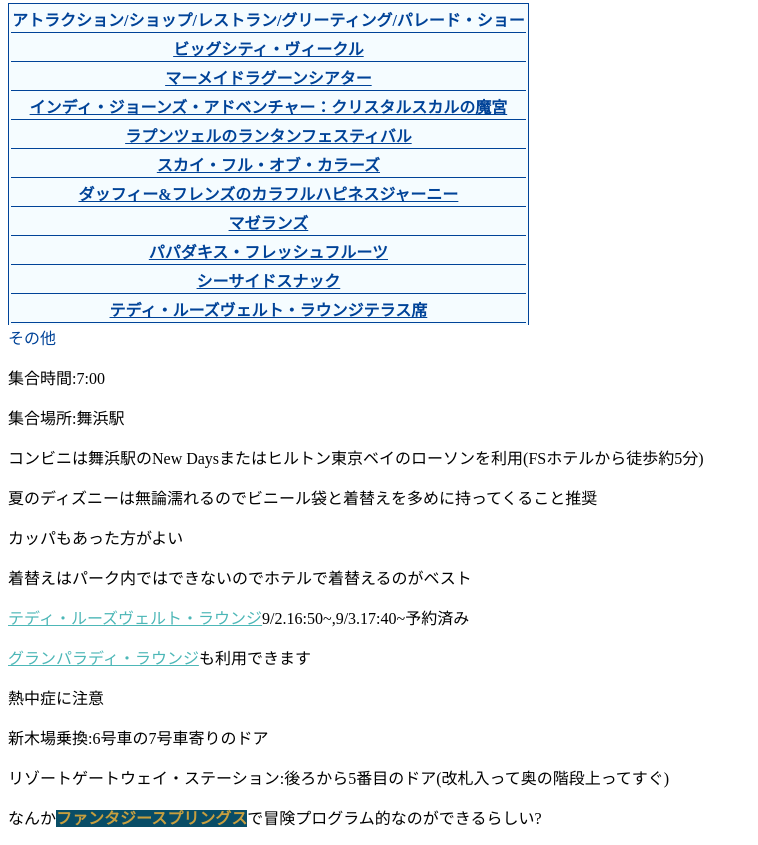
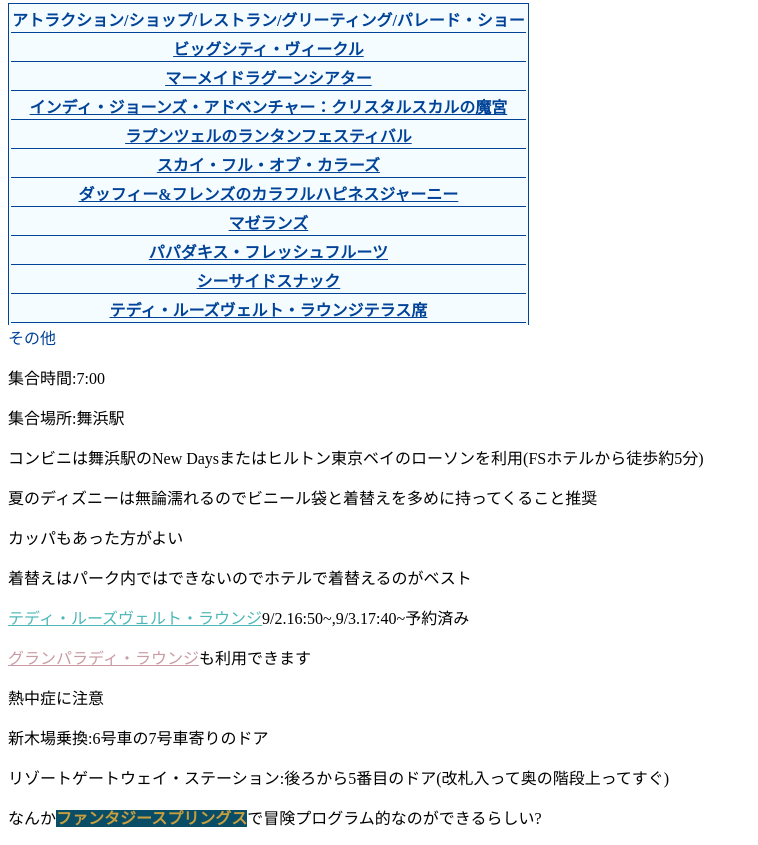
Before and after one commit to Menten9999/TDRsummer, a plain HTML site: page index.html in a window 1280 px wide. Shown: the part 2868-3713 px from the top of the page, without its empty margins (0-758 px from the left). Drawn offline with Linux system fonts and the light colour scheme.

Commit message:
Update index.html

```diff
--- a/index.html
+++ b/index.html
@@ -212,7 +212,7 @@
 <p class="any">カッパもあった方がよい</p>
 <p class="any">着替えはパーク内ではできないのでホテルで着替えるのがベスト</p>
 <p class="any"><a href="https://www.tokyodisneyresort.jp/tds/restaurant/detail/429/" target="_blank" class="sea">テディ・ルーズヴェルト・ラウンジ</a>9/2.16:50~,9/3.17:40~予約済み</p>
-<p class="any"><a href="https://www.tokyodisneyresort.jp/hotel/fsh/fcu/restaurant/grand.html" target="_blank" class="sea">グランパラディ・ラウンジ</a>も利用できます</p>
+<p class="any"><a href="https://www.tokyodisneyresort.jp/hotel/fsh/fcu/restaurant/grand.html" target="_blank" class="FSH">グランパラディ・ラウンジ</a>も利用できます</p>
 <p class="any">熱中症に注意</p>
 <p class="any">新木場乗換:6号車の7号車寄りのドア</p>
 <p class="any">リゾートゲートウェイ・ステーション:後ろから5番目のドア(改札入って奥の階段上ってすぐ)</p>
```
